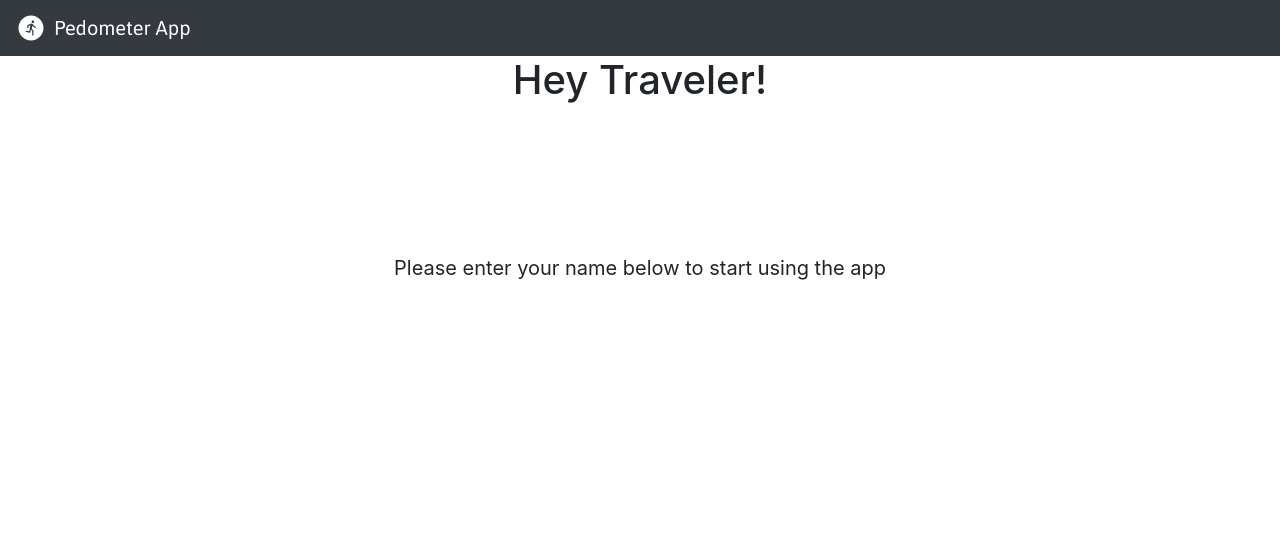
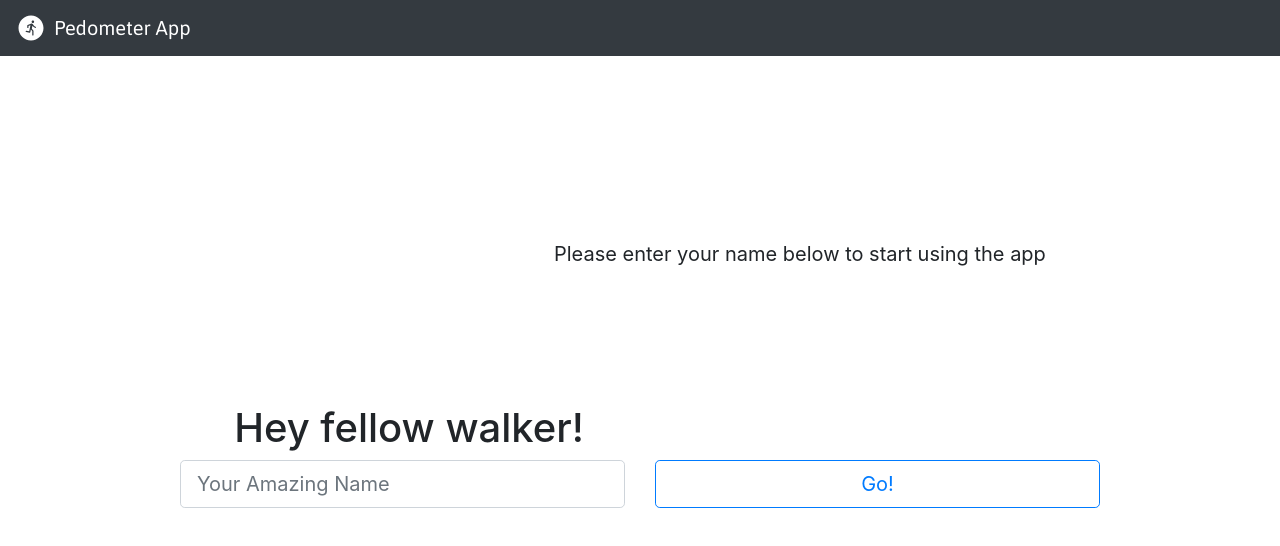
Before and after one commit to Jojos15/samplewebapp, a React (Create React App) app: page / in a window 1280 px wide. Shown: the top 546 px of the page. Built offline with nearby package versions, Linux system fonts and the light colour scheme.

Commit message:
added basic stracture for landing page

```diff
--- a/src/App.js
+++ b/src/App.js
@@ -7,7 +7,7 @@ function App() {
   return (
     <div className="App">
       <nav className="navbar navbar-dark bg-dark">
-        <a className="navbar-brand" href="#">
+        <a className="navbar-brand" href="./">
           <img src={logo} width="30" height="30" className="d-inline-block align-top mr-2" alt="Home" loading="lazy" />
             Pedometer App
         </a>
--- a/src/screens/LandingScreen.js
+++ b/src/screens/LandingScreen.js
@@ -2,13 +2,28 @@ import React from 'react';
 
 const LandingScreen = () => {
 
+    const buttonHandler = (e) => {
+        e.preventDefault();
+        console.log("Clicked biatch")
+    };
+
     return (
         <div className="container">
-            <div className="row justify-content-center h-25">
-                <h1>Hey Traveler!</h1>
-            </div>
-            <div className="row justify-content-center h-25">
-                <h5>Please enter your name below to start using the app</h5>
+            <div className="row align-items-center justify-content-center h-100">
+                <div className="row align-self-end">
+                    <h1>Hey fellow walker!</h1>
+                </div>
+                <div className="row">
+                    <h5>Please enter your name below to start using the app</h5>
+                </div>
+                <form onSubmit={buttonHandler} className="row align-self-start justify-content-center w-100">
+                    <div className="col-5 ">
+                        <input className="form-control form-control-lg" type="text" placeholder="Your Amazing Name"></input>
+                    </div>
+                    <div className="col-5">
+                        <button type="submit" className="btn btn-outline-primary btn-lg btn-block" onClick={buttonHandler}>Go!</button>
+                    </div>
+                </form>
             </div>
         </div>
     );
```
Also changed, not shown: public/manifest.json.
